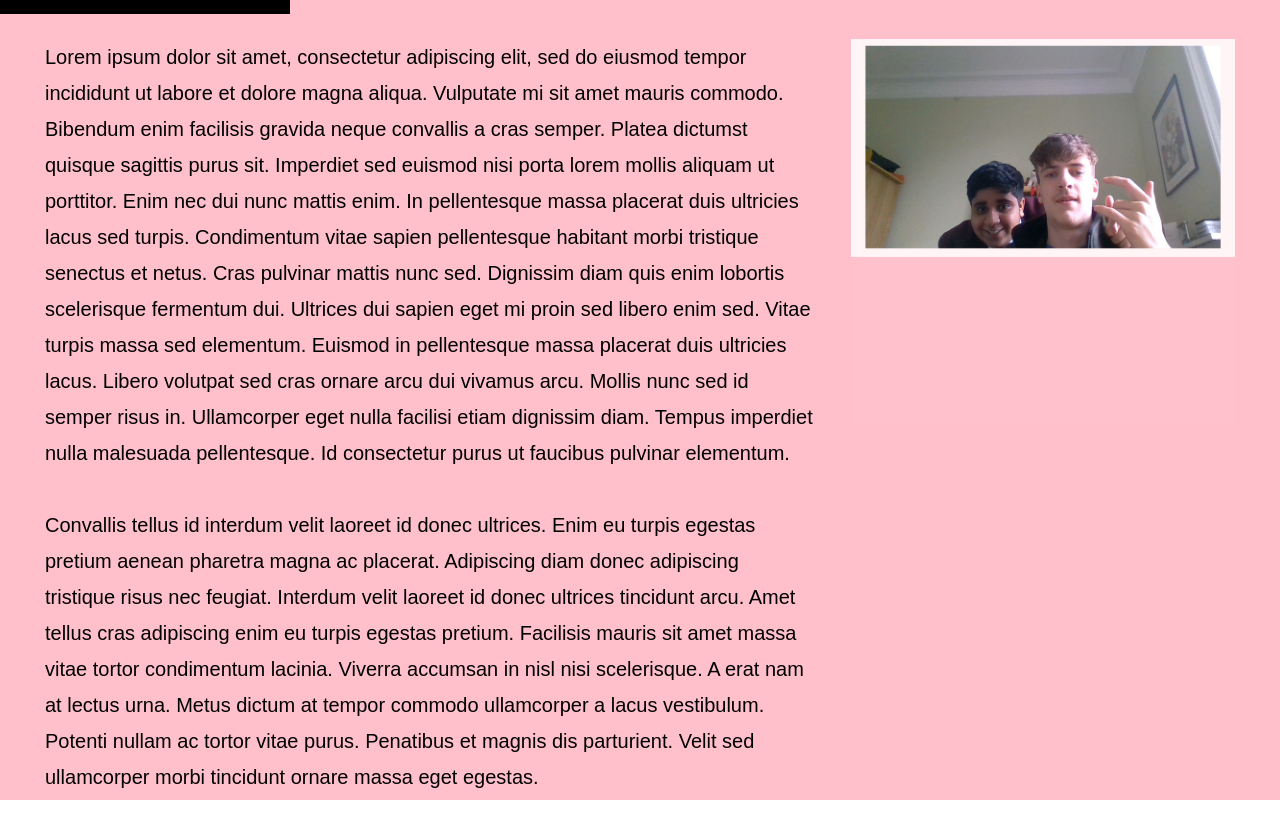
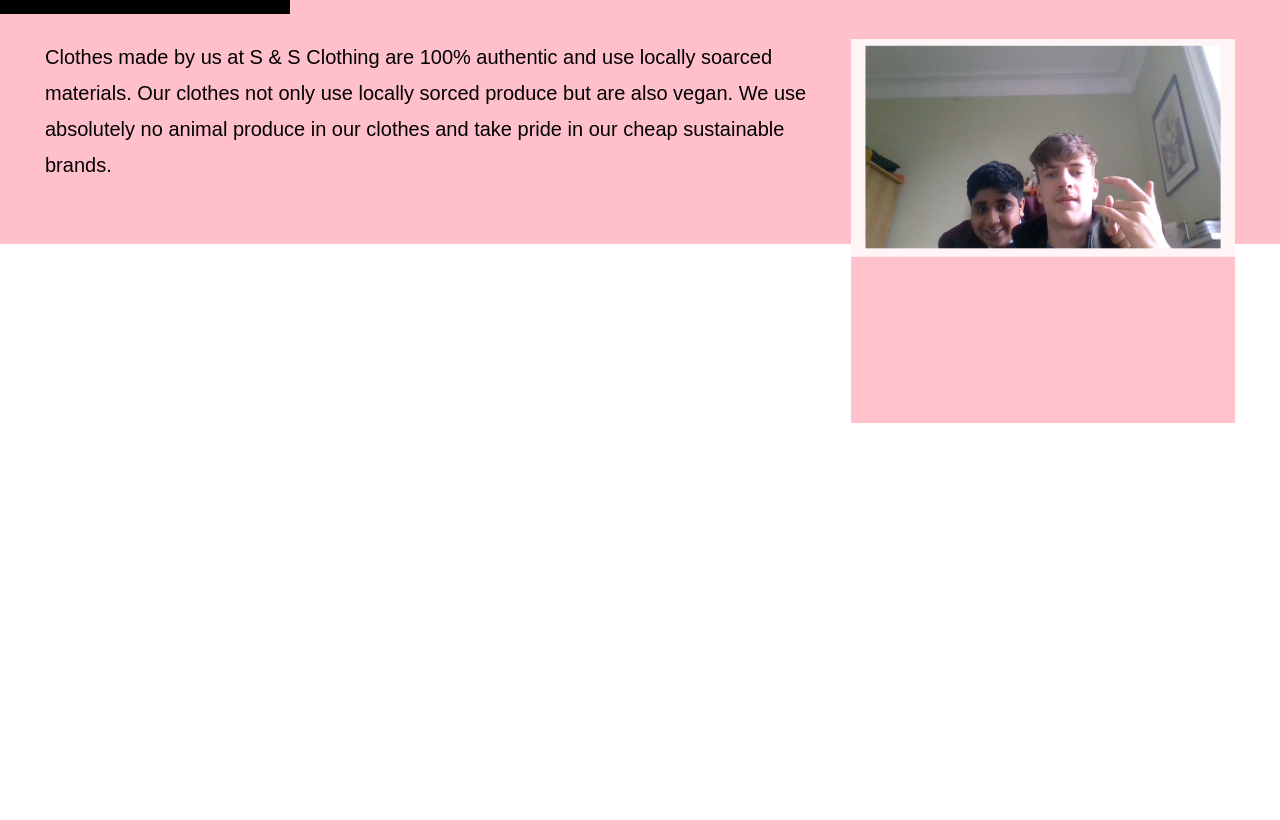
Before and after one commit to TheSameer85/Sammcc78.github.io, a plain HTML site: page homepage.html in a window 1280 px wide. Shown: the part 118-938 px from the top of the page. After the commit the page ends 800 px from the top, so only its background shows below. Drawn offline with Linux system fonts and the light colour scheme.

Commit message:
Update homepage.html

```diff
--- a/homepage.html
+++ b/homepage.html
@@ -24,23 +24,10 @@
   </div><div class="mainbody">
   <h1>About Us</h1>
       <img class="founders" src="FoundersFrame.png">
-      <p class="maintext">Lorem ipsum dolor sit amet, consectetur adipiscing elit, sed do eiusmod tempor incididunt ut labore et dolore
-          magna aliqua. Vulputate mi sit amet mauris commodo. Bibendum enim facilisis gravida neque convallis a cras
-          semper. Platea dictumst quisque sagittis purus sit. Imperdiet sed euismod nisi porta lorem mollis aliquam ut
-          porttitor. Enim nec dui nunc mattis enim. In pellentesque massa placerat duis ultricies lacus sed turpis.
-          Condimentum vitae sapien pellentesque habitant morbi tristique senectus et netus. Cras pulvinar mattis nunc
-          sed. Dignissim diam quis enim lobortis scelerisque fermentum dui. Ultrices dui sapien eget mi proin sed libero
-          enim sed. Vitae turpis massa sed elementum. Euismod in pellentesque massa placerat duis ultricies lacus.
-          Libero volutpat sed cras ornare arcu dui vivamus arcu. Mollis nunc sed id semper risus in. Ullamcorper eget
-          nulla facilisi etiam dignissim diam. Tempus imperdiet nulla malesuada pellentesque. Id consectetur purus ut
-          faucibus pulvinar elementum.
+      <p class="maintext">Clothes made by us at S & S Clothing are 100% authentic and use locally soarced materials. Our clothes not only
+        use locally sorced produce but are also vegan. We use absolutely no animal produce in our clothes and take pride in our
+        cheap sustainable brands.</p>
 <br><br>
-Convallis tellus id interdum velit laoreet id donec ultrices. Enim eu turpis egestas pretium aenean pharetra magna ac
-          placerat. Adipiscing diam donec adipiscing tristique risus nec feugiat. Interdum velit laoreet id donec
-          ultrices tincidunt arcu. Amet tellus cras adipiscing enim eu turpis egestas pretium. Facilisis mauris sit
-          amet massa vitae tortor condimentum lacinia. Viverra accumsan in nisl nisi scelerisque. A erat nam at lectus
-          urna. Metus dictum at tempor commodo ullamcorper a lacus vestibulum. Potenti nullam ac tortor vitae purus.
-          Penatibus et magnis dis parturient. Velit sed ullamcorper morbi tincidunt ornare massa eget egestas.</p>
   </div>
   </body>
 </html>
```
